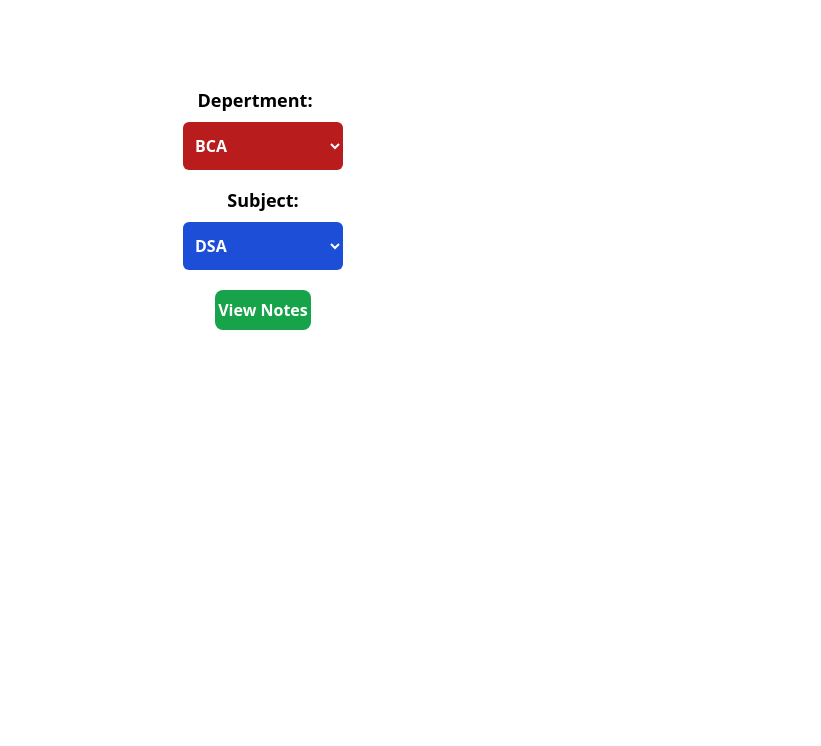
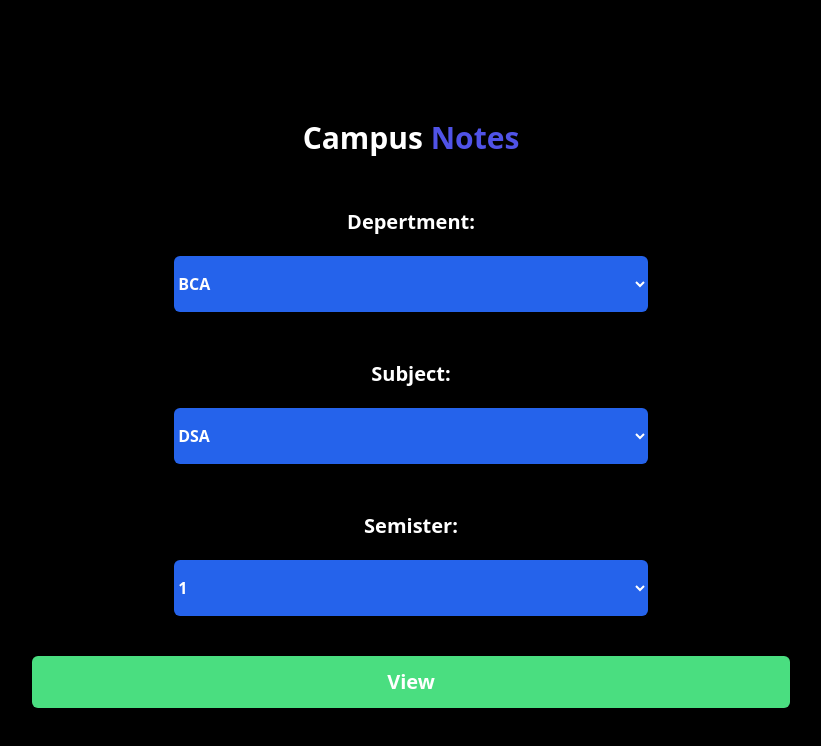
Before and after one commit to Saimandas/Campus-Notes-FrontEnd-, a React (Vite) app: page /viewNotes in a window 1280 px wide. Shown: the top 746 px of the page, without its empty margins (229-1050 px from the left). Built offline with nearby package versions, Linux system fonts and the light colour scheme.

Commit message:
ui improvement

```diff
--- a/src/components/selectDepertment.jsx
+++ b/src/components/selectDepertment.jsx
@@ -16,58 +16,33 @@ const SelectDepertment = () => {
 
   if (!isSubmit) {
     return (
-      <>
-        <div className="flex justify-center space-x-4 w-3/4 h-2/4 flex-col pl-8 sm:pl-2 flex-row sm:items-center">
-          <label>
-            <h1 className="text-black font-semibold text-lg mt-4">Depertment:</h1>
-          </label>
-          <select
-            className="w-40 mt-2 rounded-md p-2 h-12 bg-red-700 text-white font-semibold outline-red-500"
-            value={depertment}
-            onChange={(e) => {
-              setdepertment(e.target.value);
-            }}
-          >
-            <option value="BCA" className="bg-gray-700 hover:bg-gray-600">
-              BCA
-            </option>
-            <option value="BA" className="bg-gray-700 hover:bg-gray-600">
-              BA
-            </option>
-            <option value="BSC" className="bg-gray-700 hover:bg-gray-600">
-              BSC
-            </option>
+      <div className="flex h-screen items-center justify-center bg-black p-20 px-12">
+      <div className="relative flex h-full w-full flex-col items-center gap-4">
+        <h2 className="mt-10 text-3xl font-bold text-white">Campus <span className="text-[#5053E7]">Notes</span></h2>
+        <div className="mt-9 flex h-fit w-full flex-col sm:items-center">
+          <label className="absolute text-xl font-semibold text-white  ">Depertment:</label>
+          <select name="" id=""className=" font-semibold text-white  mt-12 h-12 w-44  rounded-md bg-blue-600 outline-none sm:w-[40%] sm:h-14" value={depertment} onChange={(e)=>{setdepertment(e.target.value)}}>
+            <option value="BCA">BCA</option>
+            <option value="BA">BA</option>
+            <option value="BSC">BSC</option>
           </select>
 
-          <label>
-            <h1 className="text-black font-semibold text-lg mt-4">Subject:</h1>
-          </label>
-          <select
-            className="mt-1 w-40 mt-2 rounded-md p-2 h-12 bg-blue-700 text-white font-semibold outline-blue-800"
-            value={subject}
-            onChange={(e) => {
-              setsubject(e.target.value);
-            }}
-          >
-            <option value="DSA" className="bg-gray-700 hover:bg-gray-600">
-              DSA
-            </option>
-            <option value="Maths" className="bg-gray-700 hover:bg-gray-600">
-              Maths
-            </option>
-            <option value="Fundamentels" className="bg-gray-700 hover:bg-gray-600">
-              Fundamentels
-            </option>
+          <label className="mt-12 text-xl font-semibold text-white">Subject:</label>
+          <select name="" id="" className="mt-5 h-12  font-semibold text-white  w-44 rounded-md bg-blue-600 outline-none sm:w-[40%] sm:h-14"  value={depertment} onChange={(e)=>{setdepertment(e.target.value)}}>
+            <option value="">DSA</option>
+            <option value="">Maths</option>
+            <option value="Fundamentels">Fundamentels</option>
           </select>
+          <label className="mt-12 text-xl font-semibold text-white">Semister:</label>
+          <select name="" id="" className="mt-5 h-12 w-44 rounded-md bg-blue-600  font-semibold text-white  outline-none sm:w-[40%] sm:h-14">
+            <option value="">1</option>
+          </select>
+        </div>
 
-          <button
-            className="bg-green-600 w-24 mt-5 py-2 rounded-lg font-semibold font-sans text-white active:bg-green-400 duration-75"
-            onClick={submit}
-          >
-            View Notes
-          </button>
-        </div>
-      </>
+        <button className="text-2xls mt-6 rounded-md bg-green-400 px-[50%] sm:px-[30%] py-3 text-xl font-semibold text-white active:bg-green-500" onClick={submit}>View</button>
+      </div>
+    </div>
+
     );
   } else {
 
--- a/src/pages/home.jsx
+++ b/src/pages/home.jsx
@@ -76,7 +76,7 @@ useEffect(()=>{
     return <LoaderPinwheelIcon className=" w-full h-full animate-spin"></LoaderPinwheelIcon>
    }else{
   return (
-    <div className="flex flex-col items-center justify-center min-h-screen bg-gradient-to-r from-sky-500 to-indigo-500">
+    <div className="flex flex-col items-center justify-center min-h-screen bg-gradient-to-r from-sky-500 to-indigo-500 py-10">
       <div className='fixed top-2 right-2 h-8 w-8'></div>
       <div className=" fixed right-8 top-10 sm:right-28"><button><Link to={'/forAdmin'}><img src={loginImage} width={'40px'} /></Link></button></div>
       <div className="relative flex items-center justify-center h-72 w-72 bg-green-500 rounded-full overflow-hidden ">
@@ -90,7 +90,9 @@ useEffect(()=>{
           <Link to={'/register'}><button className="w-36 h-16 bg-orange-500 shadow-xl rounded text-white font-mono font-bold">Register</button></Link>
           {
             isLoggedin ? <Link to='#'><button className="w-36 h-16 bg-orange-500 shadow-xl rounded text-white font-mono font-bold" onClick={logout}>LogOut</button></Link>:
-            <Link to='/login'><button className="w-36 h-16 bg-orange-500 shadow-xl rounded text-white font-mono font-bold">Login</button></Link>
+            <Link to='/login'><button className="w-36 h-16 bg-orange-500 shadow-xl rounded text-white font-mono font-bold flex items-center gap-2 ">
+              <svg xmlns="http://www.w3.org/2000/svg" height="48px" viewBox="0 -960 960 960" width="30px" fill="#000000"><path d="M481-120v-60h299v-600H481v-60h299q24 0 42 18t18 42v600q0 24-18 42t-42 18H481Zm-55-185-43-43 102-102H120v-60h363L381-612l43-43 176 176-174 174Z"/></svg>
+              Login</button></Link>
           }
 
         </div>
--- a/src/pages/viewNotes.jsx
+++ b/src/pages/viewNotes.jsx
@@ -26,7 +26,7 @@ const ViewNotes = () => {
         <li><div className="mt-10 h-10  shadow-lg flex justify-around ">
             <div className=" mr-9 w-[40%] pl-16 py-2">{e.notesName}</div>
             <div className=" py-1 flex w-[60%]  pl-[30%]  justify-around items-center ">
-            <a href={e.imageUrl}><button className=" bg-yellow-400 w-14 shadow-md  active:scale-50">view</button></a>
+
             </div></div></li>
     </ul>
        })}
```
Also changed, not shown: src/components/image/login_50dp_000000_FILL0_wght400_GRAD0_opsz48.svg (added).
